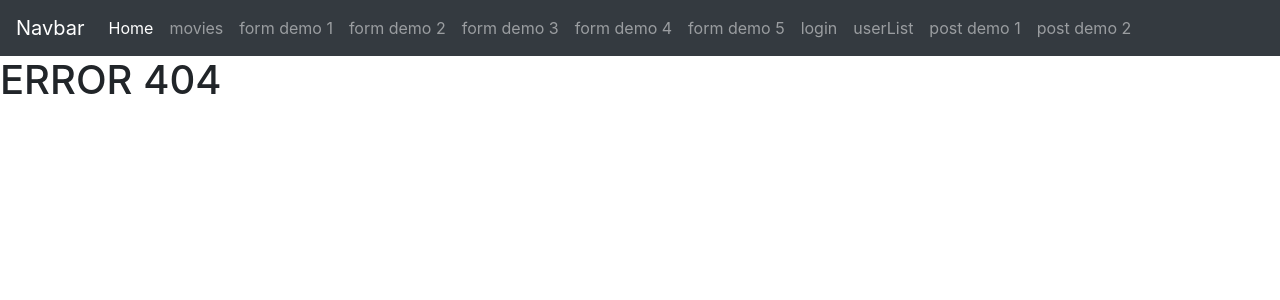
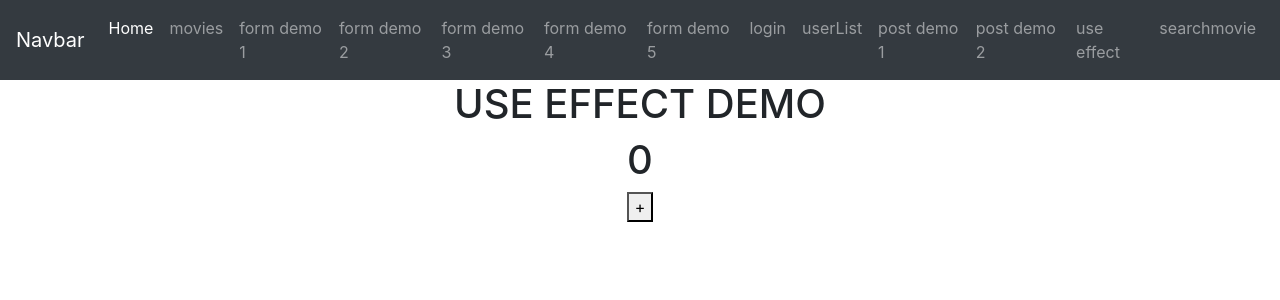
Before and after one commit to samirvithlani/internship_mern_2025_react, a React (Vite) app: page /useeffectdemo in a window 1280 px wide. Before the commit this address had no page. Shown: the top 300 px of the page. Built offline with nearby package versions, Linux system fonts and the light colour scheme.

Commit message:
useEffect

```diff
--- a/src/App.jsx
+++ b/src/App.jsx
@@ -34,6 +34,7 @@ import { ApiDemo2 } from "./components/apis/ApiDemo2";
 import { UserList } from "./components/apis/UserList";
 import { PostDemo1 } from "./components/apis/PostDemo1";
 import { PostDemo2 } from "./components/apis/PostDemo2";
+import { UseEffectDemo } from "./components/UseEffectDemo";
 
 function App() {
   //js
@@ -62,6 +63,7 @@ function App() {
         <Route path="/userList" element ={<UserList/>}></Route>
         <Route path="/postdemo1" element ={<PostDemo1/>}></Route>
         <Route path="/postdemo2" element ={<PostDemo2/>}></Route>
+        <Route path ="/useeffectdemo" element ={<UseEffectDemo/>}></Route>
         {/* <Route path="/*" element = {<h1>NO PAGE</h1>}></Route> */}
         <Route path="/*" element ={<Error404/>}></Route>
       </Routes>
--- a/src/components/Navbar.jsx
+++ b/src/components/Navbar.jsx
@@ -78,6 +78,11 @@ export const Navbar = () => {
                 post demo 2
               </Link>
             </li>
+            <li class="nav-item">
+            <Link class="nav-link" to="/useeffectdemo">
+                use effect
+              </Link>
+            </li>
             {/* <li class="nav-item">
             <Link class="nav-link" to="/formdemo6">
                 formdemo6
@@ -98,6 +103,11 @@ export const Navbar = () => {
                 searchmovie
               </Link>
             </li> */}
+            <li class="nav-item">
+            <Link class="nav-link" to="/searchmovie">
+                searchmovie
+              </Link>
+            </li>
           </ul>
         </div>
       </nav>
--- /dev/null
+++ b/src/components/UseEffectDemo.jsx
@@ -0,0 +1,20 @@
+import React, { useEffect, useState } from 'react'
+
+export const UseEffectDemo = () => {
+
+    //()=>{}function
+    //[] -->depedancy array
+    const [count, setcount] = useState(0)
+    //50
+    useEffect(()=>{
+        console.log("use effect called....")
+    },[count])
+
+  return (
+    <div style={{textAlign:"center"}}>
+        <h1>USE EFFECT DEMO</h1>
+        <h1>{count}</h1>
+        <button onClick={()=>{setcount(count+1)}}>+</button>
+    </div>
+  )
+}
--- a/src/components/apis/UserList.jsx
+++ b/src/components/apis/UserList.jsx
@@ -1,5 +1,5 @@
 import axios from 'axios'
-import React, { useState } from 'react'
+import React, { useEffect, useState } from 'react'
 
 export const UserList = () => {
 
@@ -9,11 +9,15 @@ export const UserList = () => {
         setusers(res.data.data)
     }
 
+    useEffect(()=>{
+        getUserList()
+    },[])
+
 
   return (
     <div style={{textAlign:"center"}}>
         <h1>USER LIST</h1>
-        <button onClick={()=>{getUserList()}}>GET</button>
+        {/* <button onClick={()=>{getUserList()}}>GET</button> */}
         <table className='table table-dark'>
             <thead>
                 <tr>
--- a/src/components/omdb/SearchMovie.jsx
+++ b/src/components/omdb/SearchMovie.jsx
@@ -10,7 +10,7 @@ export const SearchMovie = () => {
     //query params.
     const res = await axios.get(
       //"http://www.omdbapi.com/?apikey=9d57be0b&s=avatar"
-      "http://www.omdbapi.com/?apikey=yourid0b&s=" + query
+      "http://www.omdbapi.com/?apikey=9d57be0b&s=" + query
     );
     console.log(res.data);
     console.log(res.data.Search);
```
Also changed, not shown: th.txt.
